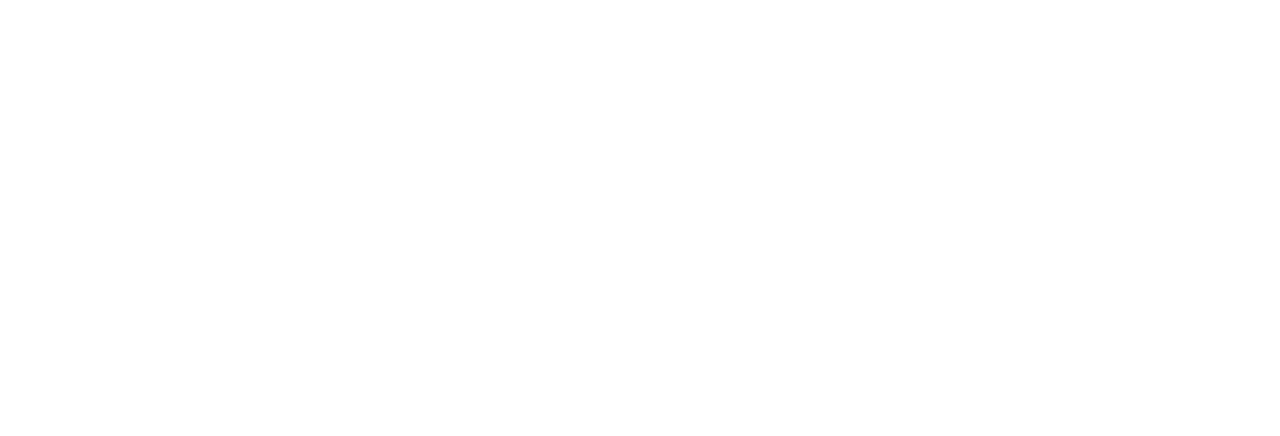
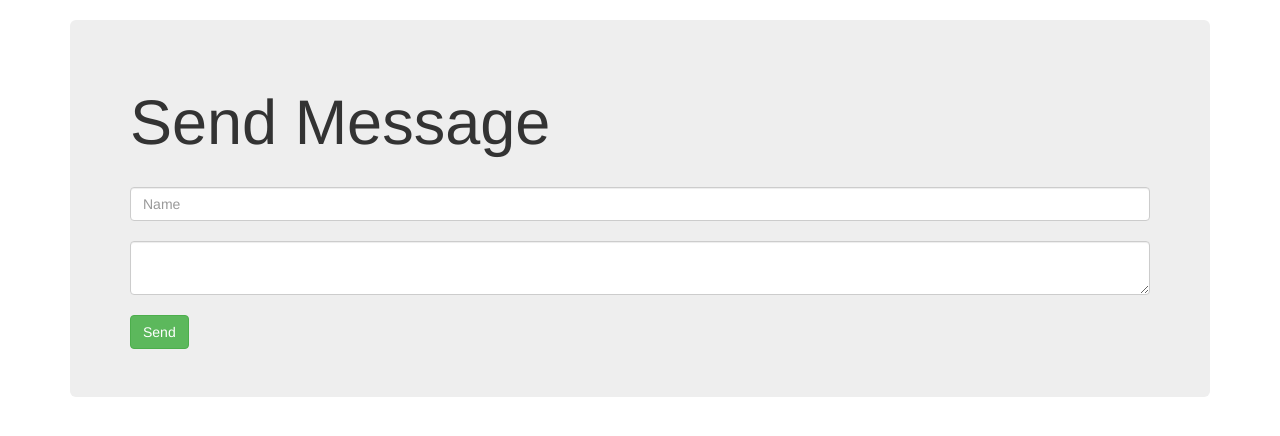
Before and after one commit to EmediongFrancis/SimpleChat, a website: page index.html in a window 1280 px wide. Drawn offline with nearby package versions, Linux system fonts and the light colour scheme.

Commit message:
Validate html file according to W3S

```diff
--- a/index.html
+++ b/index.html
@@ -6,9 +6,23 @@
     <meta name="viewport" content="width=device-width, initial-scale=1.0">
     <title>Simple Chat App!</title>
     <link rel="stylesheet" href="https://maxcdn.bootstrapcdn.com/bootstrap/3.3.7/css/bootstrap.min.css">
-    <! — include bootstap and jquery cdn →
 </head>
 <body>
+    <div class="container">
+        <br>
+        <div class="jumbotron">
+            <h1 class="display-4">Send Message</h1>
+            <br>
+            <input id = "name" class="form-control" placeholder="Name">
+            <br>
+            <textarea id = "message" class="form-control" placeholder="Your Message Here">
+            </textarea>
+            <br>
+            <button id="send" class="btn btn-success">Send</button>
+            </div>
+        <div id="messages">
 
+        </div>
+    </div>
 </body>
 </html>
```
